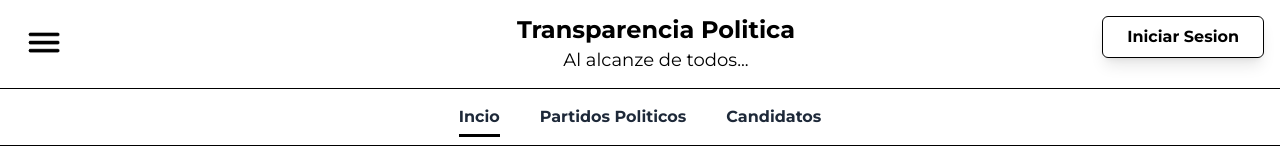
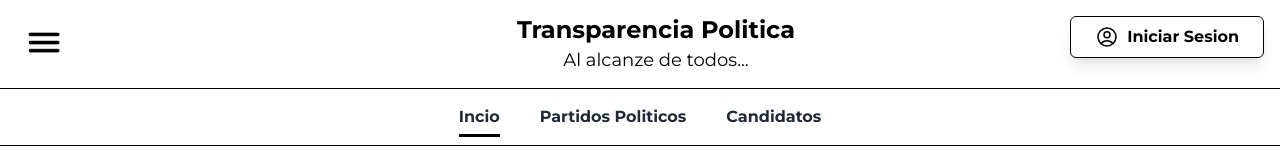
Before and after one commit to JanDom02/project-seminario, a Next.js app: page / in a window 1280 px wide. Shown: the top 160 px of the page. Built offline with nearby package versions, Linux system fonts and the light colour scheme.

Commit message:
Ricardo: Agregado de Icono al boton Iniciar sesion

```diff
--- a/src/app/layout.tsx
+++ b/src/app/layout.tsx
@@ -54,7 +54,12 @@ export default function RootLayout({
           <TituloHeader title="Transparencia Politica" subtitle="Al alcanze de todos..."/>
           </div>
           <div className="absolute top-0 right-0 p-4">
-            <PrincipleButton title="Iniciar Sesion" className="font-bold shadow-lg"/>
+            <PrincipleButton
+            title="Iniciar Sesion"
+            className="flex font-bold shadow-lg gap-2"
+            icon = {<svg xmlns="http://www.w3.org/2000/svg" fill="none" viewBox="0 0 24 24" strokeWidth={1.5} stroke="currentColor" className="size-6">
+                    <path strokeLinecap="round" strokeLinejoin="round" d="M17.982 18.725A7.488 7.488 0 0 0 12 15.75a7.488 7.488 0 0 0-5.982 2.975m11.963 0a9 9 0 1 0-11.963 0m11.963 0A8.966 8.966 0 0 1 12 21a8.966 8.966 0 0 1-5.982-2.275M15 9.75a3 3 0 1 1-6 0 3 3 0 0 1 6 0Z" />
+          </svg>}/>
           </div>
 
         </div>
--- a/src/components/PrincipleButton.tsx
+++ b/src/components/PrincipleButton.tsx
@@ -1,13 +1,16 @@
 import React from "react";
+import { ReactNode } from "react";
 
 interface ButtonProps extends React.ButtonHTMLAttributes<HTMLButtonElement> {
   title: string;
   className?: string;
+  icon?: ReactNode;
 }
 
-export default function PrincipleButton({title, className, ...props}: ButtonProps) {
+export default function PrincipleButton({title, className, icon, ...props}: ButtonProps) {
   return (
     <button className={`text-black rounded-md border-1 py-2 px-6 ${className}`} {...props}>
+      {icon && <span className="w-6 h-6">{icon}</span>}
       {title}
     </button>
   );
```
